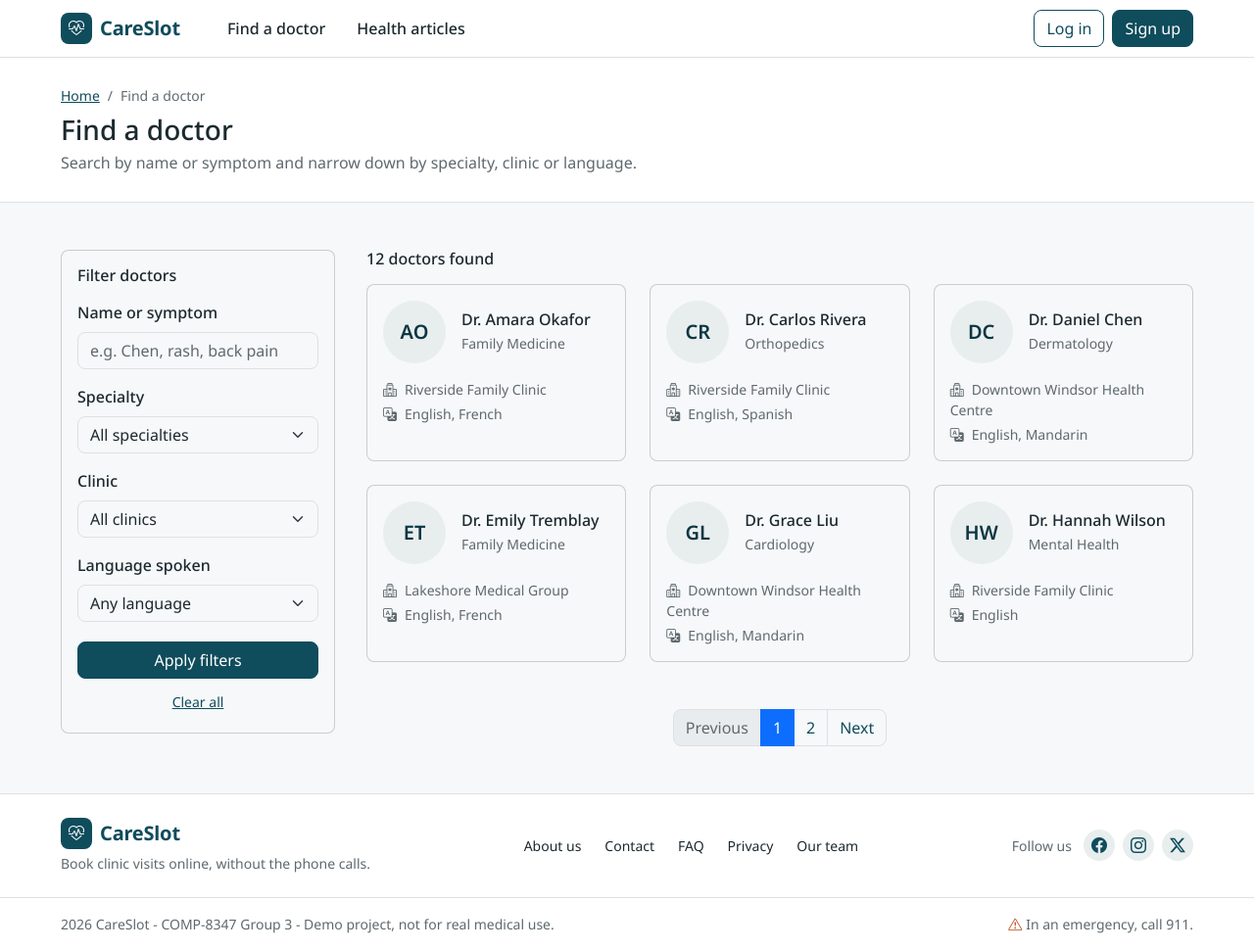
After one commit to ncollum/careslot, a Django app: page /doctors/ in a window 1280 px wide. The commit adds this page. Shown: the whole page at 98% size. Run offline with Django 5.2, Linux system fonts and the light colour scheme; data comes from the database, SQL or seed files in the repository.

Commit message:
Add doctor list page with search and filters

```diff
--- /dev/null
+++ b/doctors/templates/doctors/doctor_list.html
@@ -0,0 +1,110 @@
+{% extends "base.html" %}
+
+{% block title %}Find a doctor{% endblock %}
+
+{% block page_header %}
+  <header class="cs-page-header">
+    <div class="container">
+      <nav aria-label="breadcrumb">
+        <ol class="breadcrumb">
+          <li class="breadcrumb-item"><a href="{% url 'core:home' %}">Home</a></li>
+          <li class="breadcrumb-item active" aria-current="page">Find a doctor</li>
+        </ol>
+      </nav>
+      <h1 class="h3 mb-1">Find a doctor</h1>
+      <p class="text-body-secondary mb-0">Search by name or symptom and narrow down by specialty, clinic or language.</p>
+    </div>
+  </header>
+{% endblock %}
+
+{% block content %}
+  <div class="cs-layout-sidebar">
+    <aside class="cs-sticky-lg">
+      <button class="btn btn-outline-primary w-100 d-lg-none mb-3" type="button" data-bs-toggle="collapse" data-bs-target="#filters" aria-expanded="false" aria-controls="filters">
+        <i class="bi bi-funnel me-1" aria-hidden="true"></i>Filters
+      </button>
+      <div class="collapse d-lg-block" id="filters">
+        <form class="card" method="get" action="{% url 'doctors:doctor_list' %}" role="search">
+          <div class="card-body d-flex flex-column gap-3">
+            <h2 class="h6 mb-0">Filter doctors</h2>
+            {% include "includes/_field.html" with field=search_form.q %}
+            {% for field in filter_form %}
+              {% include "includes/_field.html" %}
+            {% endfor %}
+            <div class="d-flex flex-column gap-2 pt-1">
+              <button class="btn btn-primary" type="submit">Apply filters</button>
+              <a class="btn btn-link btn-sm" href="{% url 'doctors:doctor_list' %}">Clear all</a>
+            </div>
+          </div>
+        </form>
+      </div>
+    </aside>
+
+    <section aria-labelledby="results-title">
+      <h2 class="h6 mb-3" id="results-title">{{ paginator.count }} doctor{{ paginator.count|pluralize }} found</h2>
+
+      {% if doctor_list %}
+        <div class="cs-grid-cards">
+          {% for doctor in doctor_list %}
+            <article class="card h-100">
+              <div class="card-body d-flex flex-column gap-3">
+                <div class="d-flex align-items-center gap-3">
+                  <span class="cs-avatar cs-avatar-lg">
+                    {% if doctor.photo %}
+                      <img src="{{ doctor.photo.url }}" alt="">
+                    {% else %}
+                      {{ doctor.initials }}
+                    {% endif %}
+                  </span>
+                  <div class="cs-min-w-0">
+                    <h3 class="h6 mb-1">{{ doctor }}</h3>
+                    <div class="small text-body-secondary">{{ doctor.specialty }}</div>
+                  </div>
+                </div>
+                <ul class="list-unstyled small text-body-secondary d-flex flex-column gap-1 mb-0">
+                  <li><i class="bi bi-hospital me-2" aria-hidden="true"></i>{{ doctor.clinic }}</li>
+                  <li><i class="bi bi-translate me-2" aria-hidden="true"></i>{{ doctor.languages.all|join:", " }}</li>
+                </ul>
+              </div>
+            </article>
+          {% endfor %}
+        </div>
+
+        {% if is_paginated %}
+          <nav class="mt-5" aria-label="Doctor results pages">
+            <ul class="pagination justify-content-center mb-0">
+              {% if page_obj.has_previous %}
+                <li class="page-item"><a class="page-link" href="?{% if query_string %}{{ query_string }}&{% endif %}page={{ page_obj.previous_page_number }}">Previous</a></li>
+              {% else %}
+                <li class="page-item disabled"><span class="page-link">Previous</span></li>
+              {% endif %}
+              {% for number in paginator.page_range %}
+                {% if number == page_obj.number %}
+                  <li class="page-item active" aria-current="page"><span class="page-link">{{ number }}</span></li>
+                {% else %}
+                  <li class="page-item"><a class="page-link" href="?{% if query_string %}{{ query_string }}&{% endif %}page={{ number }}">{{ number }}</a></li>
+                {% endif %}
+              {% endfor %}
+              {% if page_obj.has_next %}
+                <li class="page-item"><a class="page-link" href="?{% if query_string %}{{ query_string }}&{% endif %}page={{ page_obj.next_page_number }}">Next</a></li>
+              {% else %}
+                <li class="page-item disabled"><span class="page-link">Next</span></li>
+              {% endif %}
+            </ul>
+          </nav>
+        {% endif %}
+      {% else %}
+        <div class="cs-empty">
+          <span class="cs-icon-circle"><i class="bi bi-search" aria-hidden="true"></i></span>
+          {% if q %}
+            <h3 class="h6 mb-1">No doctors match "{{ q }}"</h3>
+          {% else %}
+            <h3 class="h6 mb-1">No doctors match these filters</h3>
+          {% endif %}
+          <p class="small text-body-secondary mb-3">Try a different name or symptom, or clear the filters.</p>
+          <a class="btn btn-outline-primary btn-sm" href="{% url 'doctors:doctor_list' %}">Clear filters</a>
+        </div>
+      {% endif %}
+    </section>
+  </div>
+{% endblock %}
--- a/doctors/urls.py
+++ b/doctors/urls.py
@@ -1,6 +1,9 @@
 from django.urls import path
+
+from . import views
 
 app_name = 'doctors'
 
 urlpatterns = [
+  path('', views.DoctorListView.as_view(), name='doctor_list'),
 ]
--- a/doctors/views.py
+++ b/doctors/views.py
@@ -1,3 +1,59 @@
 from django.shortcuts import render
 
 # Create your views here.
+from django.db.models import Q
+from django.views.generic import ListView
+
+from .forms import DoctorFilterForm, DoctorSearchForm
+from .models import Doctor
+
+
+class DoctorListView(ListView):
+  model = Doctor
+  paginate_by = 6
+
+  def get_queryset(self):
+    doctors = Doctor.objects.select_related('specialty', 'clinic').prefetch_related('languages')
+
+    self.search_form = DoctorSearchForm(self.request.GET)
+    self.filter_form = DoctorFilterForm(self.request.GET)
+    # A bad value in the URL is left out instead of causing an error
+    self.search_form.is_valid()
+    self.filter_form.is_valid()
+
+    self.q = self.search_form.cleaned_data.get('q', '').strip()
+    specialty = self.filter_form.cleaned_data.get('specialty')
+    clinic = self.filter_form.cleaned_data.get('clinic')
+    language = self.filter_form.cleaned_data.get('language')
+
+    if self.q:
+      doctors = doctors.filter(
+        Q(name__icontains=self.q) | Q(specialty__name__icontains=self.q) | Q(specialty__keywords__icontains=self.q)
+      )
+    if specialty:
+      doctors = doctors.filter(specialty=specialty)
+    if clinic:
+      doctors = doctors.filter(clinic=clinic)
+    if language:
+      doctors = doctors.filter(languages=language)
+
+    if self.q or specialty or clinic or language:
+      self.request.session['last_search'] = {
+        'q': self.q,
+        'specialty': specialty.pk if specialty else None,
+        'clinic': clinic.pk if clinic else None,
+        'language': language.pk if language else None,
+      }
+
+    return doctors
+
+  def get_context_data(self, **kwargs):
+    context = super().get_context_data(**kwargs)
+    context['search_form'] = self.search_form
+    context['filter_form'] = self.filter_form
+    context['q'] = self.q
+    # Page links keep the search and filters, so drop the old page number
+    query = self.request.GET.copy()
+    query.pop('page', None)
+    context['query_string'] = query.urlencode()
+    return context
--- a/static/css/careslot.css
+++ b/static/css/careslot.css
@@ -142,3 +142,91 @@
   background: var(--cs-tint-strong);
   color: var(--cs-primary-dark);
 }
+
+.cs-page-header .breadcrumb {
+  font-size: .875rem;
+  margin-bottom: .5rem;
+}
+
+.cs-min-w-0 {
+  min-width: 0;
+}
+
+/* Card grid. The number of columns changes with the screen width. */
+.cs-grid-cards {
+  display: grid;
+  gap: 1.5rem;
+  grid-template-columns: repeat(auto-fill, minmax(min(100%, 16rem), 1fr));
+}
+
+/* Sidebar on the left and content on the right. Stacks on small screens. */
+.cs-layout-sidebar {
+  display: grid;
+  gap: 1.5rem;
+  align-items: start;
+}
+
+@media (min-width: 992px) {
+  .cs-layout-sidebar {
+    grid-template-columns: 17.5rem minmax(0, 1fr);
+    gap: 2rem;
+  }
+  .cs-sticky-lg {
+    position: sticky;
+    top: 5.5rem;
+  }
+}
+
+/* Round avatar. Holds a photo, or the person's initials if there is no photo. */
+.cs-avatar {
+  display: inline-grid;
+  place-items: center;
+  flex-shrink: 0;
+  width: 3rem;
+  height: 3rem;
+  border-radius: 50%;
+  overflow: hidden;
+  background: var(--cs-tint);
+  color: var(--bs-primary-text-emphasis);
+  font-weight: 600;
+}
+
+.cs-avatar img {
+  width: 100%;
+  height: 100%;
+  object-fit: cover;
+}
+
+.cs-avatar-lg {
+  width: 4rem;
+  height: 4rem;
+  font-size: 1.25rem;
+}
+
+.cs-icon-circle {
+  display: inline-grid;
+  place-items: center;
+  flex-shrink: 0;
+  width: 3rem;
+  height: 3rem;
+  border-radius: 50%;
+  background: var(--cs-tint);
+  color: var(--cs-primary);
+  font-size: 1.25rem;
+}
+
+/* Empty state */
+.cs-empty {
+  text-align: center;
+  padding: 3rem 1.5rem;
+  border: 1px dashed var(--cs-tint-strong);
+  border-radius: var(--bs-border-radius-lg);
+  background: var(--cs-surface);
+}
+
+.cs-empty .cs-icon-circle {
+  width: 4rem;
+  height: 4rem;
+  font-size: 1.75rem;
+  margin-bottom: 1rem;
+}
--- a/templates/base.html
+++ b/templates/base.html
@@ -19,12 +19,13 @@
     <a class="navbar-brand cs-brand d-flex align-items-center gap-2" href="{% url 'core:home' %}">
       <span class="cs-brand-mark"><i class="bi bi-heart-pulse" aria-hidden="true"></i></span>CareSlot
     </a>
-      <button class="navbar-toggler" type="button" data-bs-toggle="collapse" data-bs-target="#mainNav" aria-controls="mainNav" aria-expanded="false" aria-label="Toggle navigation">
+    <button class="navbar-toggler" type="button" data-bs-toggle="collapse" data-bs-target="#mainNav"
+            aria-controls="mainNav" aria-expanded="false" aria-label="Toggle navigation">
       <span class="navbar-toggler-icon"></span>
     </button>
     <div class="collapse navbar-collapse" id="mainNav">
       <ul class="navbar-nav me-auto ms-lg-4 gap-lg-3">
-          <li class="nav-item"><a class="nav-link" href="#">Find a doctor</a></li>
+        <li class="nav-item"><a class="nav-link" href="{% url 'doctors:doctor_list' %}">Find a doctor</a></li>
         <li class="nav-item"><a class="nav-link" href="#">Health articles</a></li>
       </ul>
       <div class="d-flex flex-column flex-lg-row gap-2 py-3 py-lg-0">
@@ -88,7 +89,8 @@
   <div class="border-top">
     <div class="container py-3 small text-body-secondary d-flex flex-column flex-md-row gap-1 justify-content-between">
       <span>2026 CareSlot - COMP-8347 Group 3 - Demo project, not for real medical use.</span>
-        <span><i class="bi bi-exclamation-triangle text-accent me-1" aria-hidden="true"></i>In an emergency, call 911.</span>
+      <span><i class="bi bi-exclamation-triangle text-accent me-1"
+               aria-hidden="true"></i>In an emergency, call 911.</span>
     </div>
   </div>
 </footer>
```
Lines whose indentation alone changed are shown as unchanged.
